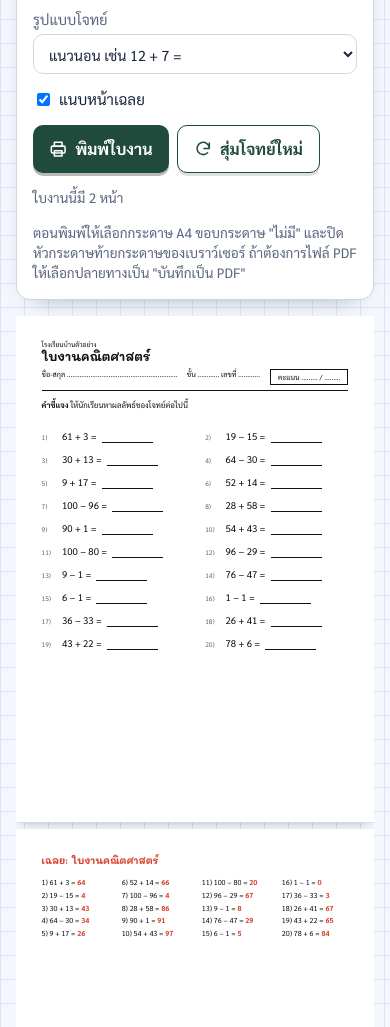
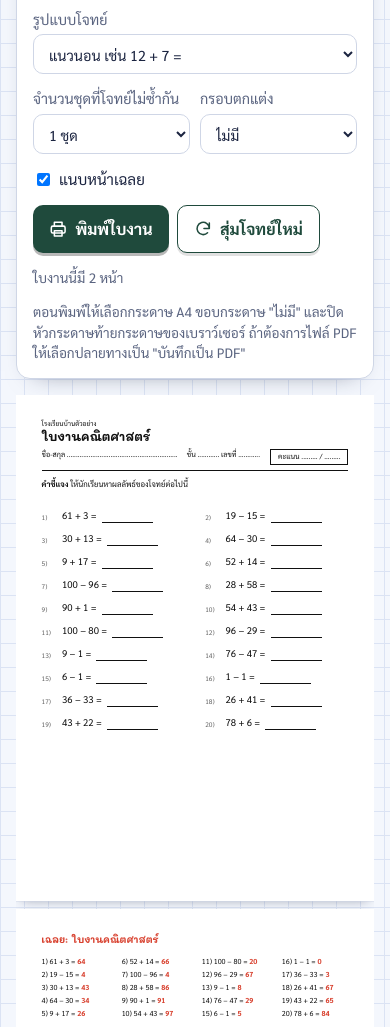
Before and after one commit to rookiekrit6-dotcom/Worksheet, a plain HTML site: page index.html in a window 390 px wide. Shown: the part 941-1968 px from the top of the page. Drawn offline with Linux system fonts and the light colour scheme.

Commit message:
Add headline features before launch
Co-Authored-By: Claude Fable 5.2 <noreply@anthropic.com>
Claude-Session: https://claude.ai/code/session_01JY46Mq7wkg6osFKinFdLUy

```diff
--- a/index.html
+++ b/index.html
@@ -171,6 +171,14 @@ dialog.dlg::backdrop{background:rgba(10,20,18,.5)}
 .fb{display:inline-grid;vertical-align:middle;margin-left:2mm}
 .fb i{width:10mm;height:8mm;border:1.2px dashed #111;display:flex;align-items:center;justify-content:center;font-style:normal;font-size:13pt}
 .fb i+i{border-top:2px solid #111}
+
+/* sets and frames */
+.page{position:relative}
+.page::before{content:"";position:absolute;inset:6mm;pointer-events:none}
+.page.f-double::before{border:3.5px double #111}
+.page.f-dash::before{border:2px dashed #111;border-radius:4mm}
+.page.f-round::before{border:2.5px solid #111;border-radius:8mm}
+.ws-head .set{display:inline-block;margin-left:3mm;padding:0 3mm;border:1.5px solid #111;border-radius:99px;font-family:var(--f-body);font-size:11pt;font-weight:600;vertical-align:middle}
 </style>
 </head>
 <body>
@@ -310,6 +318,12 @@ rabbit = กระต่าย</textarea></label>
     </div>
   </div>
 
+  <div class="two">
+    <label class="f">จำนวนชุดที่โจทย์ไม่ซ้ำกัน
+      <select id="vers"><option value="1">1 ชุด</option><option value="2">2 ชุด</option><option value="3">3 ชุด</option><option value="4">4 ชุด</option><option value="5">5 ชุด</option><option value="6">6 ชุด</option></select></label>
+    <label class="f">กรอบตกแต่ง
+      <select id="frame"><option value="">ไม่มี</option><option value="f-double">เส้นคู่</option><option value="f-dash">เส้นประ</option><option value="f-round">ขอบมน</option></select></label>
+  </div>
   <div class="checks"><label><input type="checkbox" id="withKey" checked> แนบหน้าเฉลย</label></div>
   <div class="row">
     <button type="button" class="btn" id="print"><svg class="ic" viewBox="0 0 24 24" aria-hidden="true"><path d="M7 8V3h10v5"/><rect x="3" y="8" width="18" height="9" rx="2"/><rect x="7" y="14" width="10" height="7"/></svg>พิมพ์ใบงาน</button>
@@ -323,7 +337,7 @@ rabbit = กระต่าย</textarea></label>
 
 </div></main>
 <footer class="site-ft"><button type="button" data-open="dlgGuide">วิธีใช้</button><button type="button" data-open="dlgPolicy">นโยบายความเป็นส่วนตัวและความปลอดภัย</button><a href="https://github.com/rookiekrit6-dotcom/Worksheet/issues">แจ้งปัญหาหรือเสนอแนะ</a><span>ใช้ฟรี ไม่ต้องสมัครสมาชิก</span></footer>
-<dialog class="dlg" id="dlgGuide" aria-labelledby="dlgGuideT"><div class="dlg-h"><b id="dlgGuideT">วิธีใช้ ใบงานพร้อมพิมพ์</b><button class="dlg-x" type="button" data-close>ปิด</button></div><div class="dlg-b"><h3>สร้างใบงาน</h3><ol><li>เลือกประเภทใบงาน: บวก ลบ คูณ หาร, คัดลายมือ, จับคู่คำศัพท์, สูตรคูณ โจทย์ปัญหา บอกเวลา เปรียบเทียบจำนวน แบบรูปจำนวน หรือเศษส่วน</li><li>แก้ชื่อโรงเรียน ชื่อใบงาน และคำชี้แจงตามต้องการ</li><li>ตั้งค่าระดับชั้น จำนวนข้อ หรือพิมพ์เนื้อหาของคุณเอง ตัวอย่างด้านขวาจะเปลี่ยนตามทันที</li><li>ถ้าอยากได้โจทย์ชุดใหม่ กดสุ่มโจทย์ใหม่</li><li>ติ๊กแนบหน้าเฉลย ถ้าต้องการเฉลยสำหรับครู</li></ol>
+<dialog class="dlg" id="dlgGuide" aria-labelledby="dlgGuideT"><div class="dlg-h"><b id="dlgGuideT">วิธีใช้ ใบงานพร้อมพิมพ์</b><button class="dlg-x" type="button" data-close>ปิด</button></div><div class="dlg-b"><h3>สร้างใบงาน</h3><ol><li>เลือกประเภทใบงาน: บวก ลบ คูณ หาร, คัดลายมือ, จับคู่คำศัพท์, สูตรคูณ โจทย์ปัญหา บอกเวลา เปรียบเทียบจำนวน แบบรูปจำนวน หรือเศษส่วน</li><li>แก้ชื่อโรงเรียน ชื่อใบงาน และคำชี้แจงตามต้องการ</li><li>ตั้งค่าระดับชั้น จำนวนข้อ หรือพิมพ์เนื้อหาของคุณเอง ตัวอย่างด้านขวาจะเปลี่ยนตามทันที</li><li>ถ้าอยากได้โจทย์ชุดใหม่ กดสุ่มโจทย์ใหม่</li><li>เลือกจำนวนชุดได้ถึง 6 ชุดที่โจทย์ไม่ซ้ำกัน เหมาะสำหรับแจกนักเรียนที่นั่งติดกัน และเลือกกรอบตกแต่งได้</li><li>ติ๊กแนบหน้าเฉลย ถ้าต้องการเฉลยสำหรับครู</li></ol>
 <h3>พิมพ์หรือบันทึกเป็น PDF</h3><ol><li>กดพิมพ์ใบงาน</li><li>เลือกขนาดกระดาษ A4 ตั้งขอบกระดาษเป็น "ไม่มี" และปิดหัวกระดาษท้ายกระดาษของเบราว์เซอร์</li><li>ถ้าต้องการไฟล์ ให้เลือกปลายทางเป็น "บันทึกเป็น PDF"</li></ol>
 <h3>ข้อแนะนำ</h3><ul><li>ตรวจโจทย์และเฉลยอีกครั้งก่อนแจกนักเรียน</li><li>ใบงานจับคู่ ให้พิมพ์คำศัพท์บรรทัดละ 1 คู่ คั่นด้วยเครื่องหมาย = เช่น cat = แมว หรือกดเลือกชุดคำศัพท์สำเร็จรูป 7 หมวด</li></ul></div></dialog>
 <dialog class="dlg" id="dlgPolicy" aria-labelledby="dlgPolicyT"><div class="dlg-h"><b id="dlgPolicyT">นโยบายความเป็นส่วนตัวและความปลอดภัยของข้อมูล</b><button class="dlg-x" type="button" data-close>ปิด</button></div><div class="dlg-b">
@@ -388,12 +402,12 @@ function mathProblems(){
 function chunk(arr, first, rest){ const pages = [arr.slice(0, first)]; for (let i = first; i < arr.length; i += rest) pages.push(arr.slice(i, i + rest)); return pages; }
 
 function head(){
-  return `<div class="ws-head"><div class="school">${esc($('school').value)}</div><div class="title">${esc($('title').value)}</div>
+  return `<div class="ws-head"><div class="school">${esc($('school').value)}</div><div class="title">${esc($('title').value)}${curSet ? `<span class="set">ชุดที่ ${curSet}</span>` : ''}</div>
   <div class="meta"><span class="nm">ชื่อ-สกุล ......................................................................................</span><span>ชั้น ............ เลขที่ ............</span><span class="score">คะแนน ......... / .........</span></div></div>
   <p class="ws-inst"><b>คำชี้แจง</b> ${esc($('inst').value)}</p>`;
 }
 const page = (inner, first) => `<div class="page">${first ? head() : ''}${inner}</div>`;
-const keyPage = inner => `<div class="page"><div class="key-title">เฉลย: ${esc($('title').value)}</div>${inner}</div>`;
+const keyPage = inner => `<div class="page"><div class="key-title">เฉลย: ${esc($('title').value)}${curSet ? ' ชุดที่ ' + curSet : ''}</div>${inner}</div>`;
 
 function buildMath(){
   const ps = mathProblems(), vert = $('mLayout').value === 'v';
@@ -553,11 +567,15 @@ const VOCAB = {
 
 /* ---------- render ---------- */
 const BUILD = { math:buildMath, hand:buildHand, match:buildMatch, times:buildTimes, word:buildWord, clock:buildClock, cmp:buildCmp, seq:buildSeq, frac:buildFrac };
+let curSet = 0;
 function render(){
-  const out = BUILD[type]();
-  $('preview').innerHTML = out.pages.join('') + ($('withKey').checked && out.key ? out.key : '');
+  const sets = clamp(parseInt($('vers').value) || 1, 1, 6), base = seed, sheets = [], keys = [];
+  for (let k = 0; k < sets; k++){ seed = (base + k * 7919) | 0; curSet = sets > 1 ? k + 1 : 0; const out = BUILD[type](); sheets.push(out.pages.join('')); if (out.key) keys.push(out.key); }
+  seed = base; curSet = 0;
+  $('preview').innerHTML = sheets.join('') + ($('withKey').checked ? keys.join('') : '');
+  const fr = $('frame').value; if (fr) document.querySelectorAll('#preview .page').forEach(pg => pg.classList.add(fr));
   const n = $('preview').children.length;
-  $('pageInfo').textContent = 'ใบงานนี้มี ' + n + ' หน้า' + (type === 'hand' ? ' (คัดลายมือไม่มีหน้าเฉลย)' : '');
+  $('pageInfo').textContent = 'ใบงานนี้มี ' + n + ' หน้า' + (sets > 1 ? ' รวม ' + sets + ' ชุด หน้าเฉลยอยู่ท้ายสุด' : '') + (type === 'hand' ? ' (คัดลายมือไม่มีหน้าเฉลย)' : '');
   fit();
 }
 function fit(){
```
